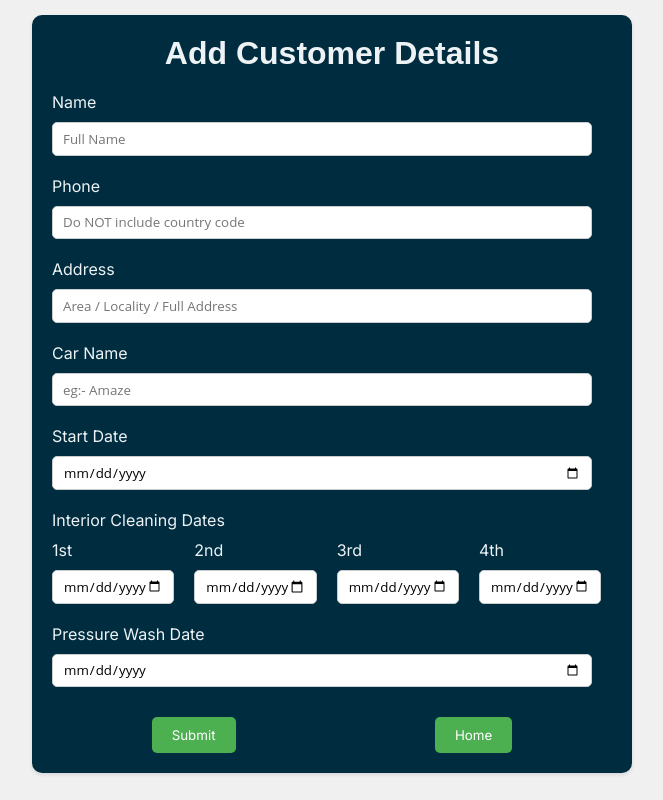
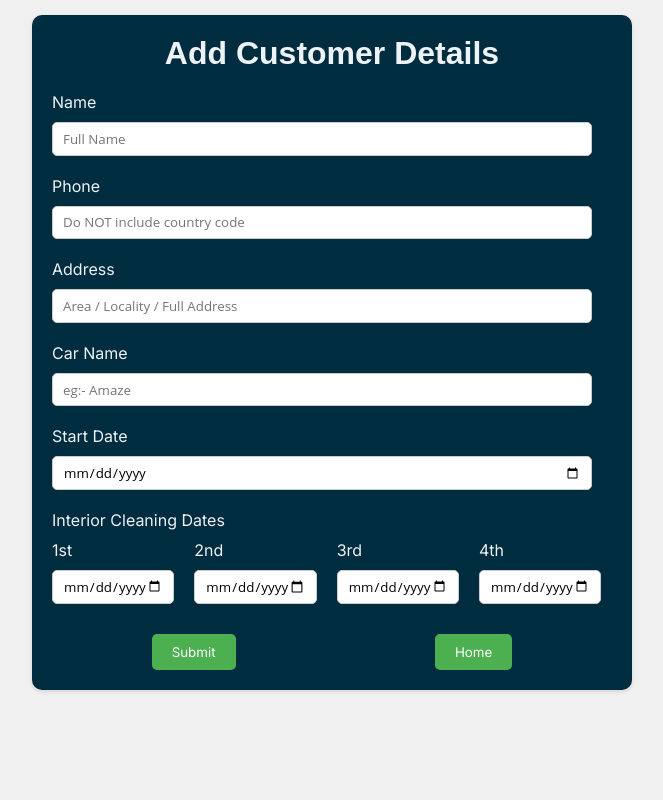
Before and after one commit to cardhoservices/AddCustormerDetails, a React (Vite) app in the folder client/: page /AddCustomerDetails in a window 1280 px wide. Shown: the whole page, without its empty margins (308-971 px from the left). Built offline with nearby package versions, Linux system fonts and the light colour scheme; the HTML template or start-up script is replaced by a standard one.

Commit message:
removed pressure wash

```diff
--- a/client/src/Components/AddCustomerDetails.jsx
+++ b/client/src/Components/AddCustomerDetails.jsx
@@ -74,9 +74,6 @@ function AddCustomerDetails() {
                         {errors.interrior ? <p className='error'>{errors.interrior.message}</p> : null}
                     </div>
                 </div>
-                <label>Pressure Wash Date</label>
-                <input type="date" id="pressureWash" name="pressureWash" {...register("PressureWash", { required: { value: true, message: "Pressure Wash date is required" } })} />
-                {errors.Car ? <p className='error'>{errors.PressureWash.message}</p> : null}
                 <div className='actionButtons'>
                     <button>Submit</button>
                     <Link to="/"><button type="button">Home</button></Link>
--- a/client/src/Components/CustomerDetails.jsx
+++ b/client/src/Components/CustomerDetails.jsx
@@ -60,7 +60,6 @@ function GetCustomerDetails() {
                                             <p>2<sup>nd</sup> interior: {item.interriorsecond ? item.interriorsecond.split("T")[0] : "N/A"}</p>
                                             <p>3<sup>rd</sup> interior: {item.interriorthird ? item.interriorthird.split("T")[0] : "N/A"}</p>
                                             <p>4<sup>th</sup> interior: {item.interriorfourth ? item.interriorfourth.split("T")[0] : "N/A"}</p>
-                                            <p>Pressure Wash Date: {item.PressureWash ? item.PressureWash.split("T")[0] : "N/A"}</p>
                                             <div className={css.delUpdateButton}>
                                                 <Link to={`/UpdateCustomerDetails/${item._id}`}><button type="button">Update</button></Link>
                                                 <button type="button" onClick={() => deleteData(item._id)}>Delete</button>
--- a/client/src/Components/UpdateCustomerDetails.jsx
+++ b/client/src/Components/UpdateCustomerDetails.jsx
@@ -13,7 +13,6 @@ function UpdateCustomerDetails() {
     const [interriorsecond, setinterriersecond] = useState("")
     const [interriorthird, setinterrierthird] = useState("")
     const [interriorfourth, setinterrierfourth] = useState("")
-    const [PressureWash, setpressureWash] = useState("")
     const [StartDate, setDate] = useState("")
     const navigate = useNavigate()
     const id = useParams().id
@@ -31,13 +30,12 @@ function UpdateCustomerDetails() {
                 setinterriersecond(res.data.interriorsecond ? res.data.interriorsecond.split("T")[0] : "");
                 setinterrierthird(res.data.interriorthird ? res.data.interriorthird.split("T")[0] : "");
                 setinterrierfourth(res.data.interriorfourth ? res.data.interriorfourth.split("T")[0] : "");
-                setpressureWash(res.data.PressureWash ? res.data.PressureWash.split("T")[0] : "");
             })
             .catch(err => console.log(err))
     }, [])
 
     const onSubmit = (data) => {
-        axios.put(`${import.meta.env.VITE_SERVER_URL}/update/${id}`, { Name, Phone, Address, Car, StartDate, interriorfirst, interriorsecond, interriorthird, interriorfourth, PressureWash })
+        axios.put(`${import.meta.env.VITE_SERVER_URL}/update/${id}`, { Name, Phone, Address, Car, StartDate, interriorfirst, interriorsecond, interriorthird, interriorfourth })
             .then(res => {
                 console.log(StartDate, interriorfirst, interriorsecond, interriorthird, interriorfourth)
                 // console.log(res.data)
@@ -78,8 +76,6 @@ function UpdateCustomerDetails() {
                         <input type="date" id="Date" name="interrierfourth" defaultValue={interriorfourth} onChange={(e) => setinterrierfourth(e.target.value)} />
                     </div>
                 </div>
-                <label>Pressure Wash</label>
-                <input type="date" id="Date" name="PressureWash" defaultValue={PressureWash} onChange={(e) => setpressureWash(e.target.value)} />
                 <button type='button' onClick={() => navigate(-1)}>Back</button>
                 <button type='submit' onClick={() => onSubmit()}>Submit</button>
             </div>
```
Also changed, not shown: 1 other file (tests, documents, lock files or other folders).
